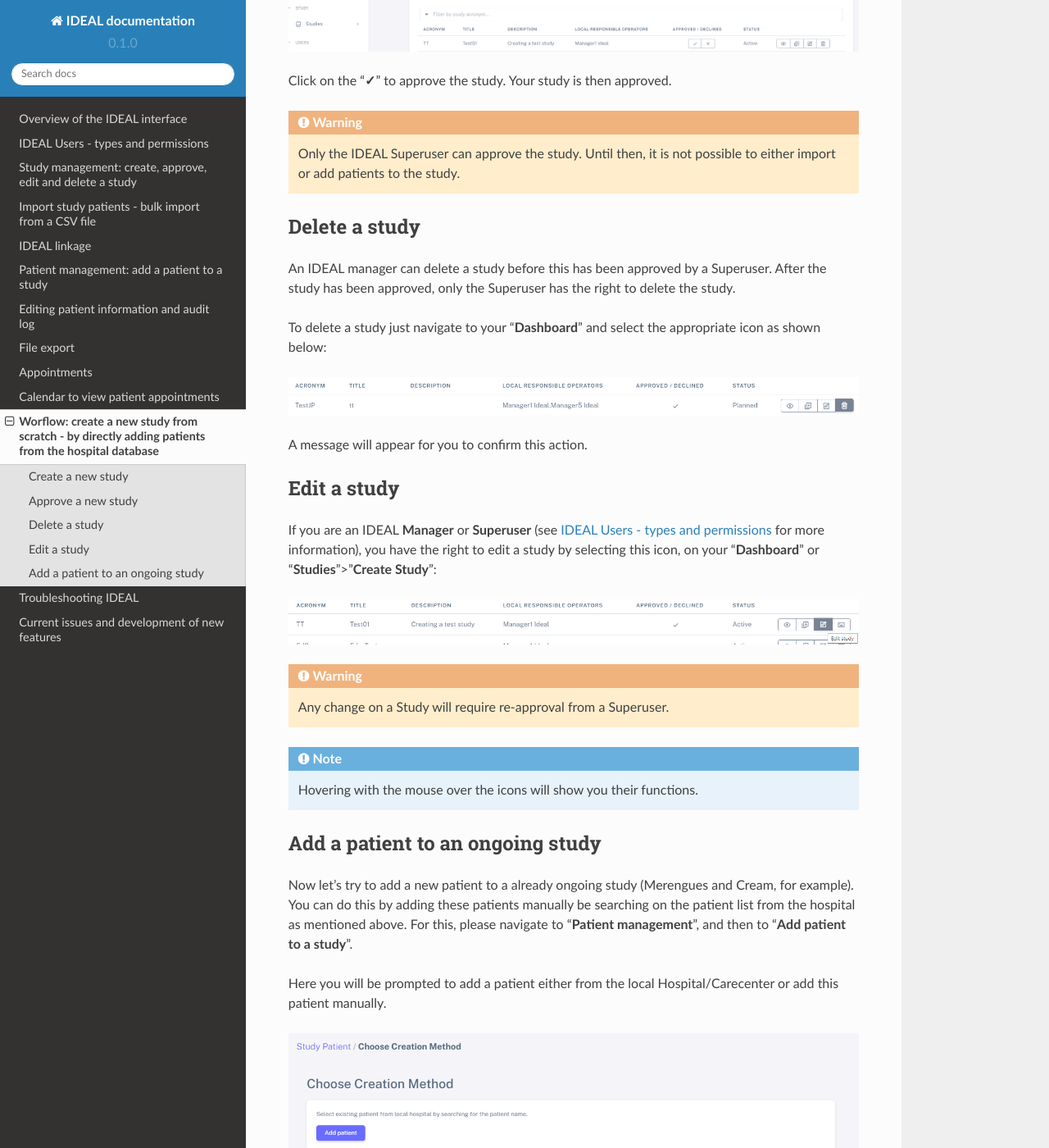
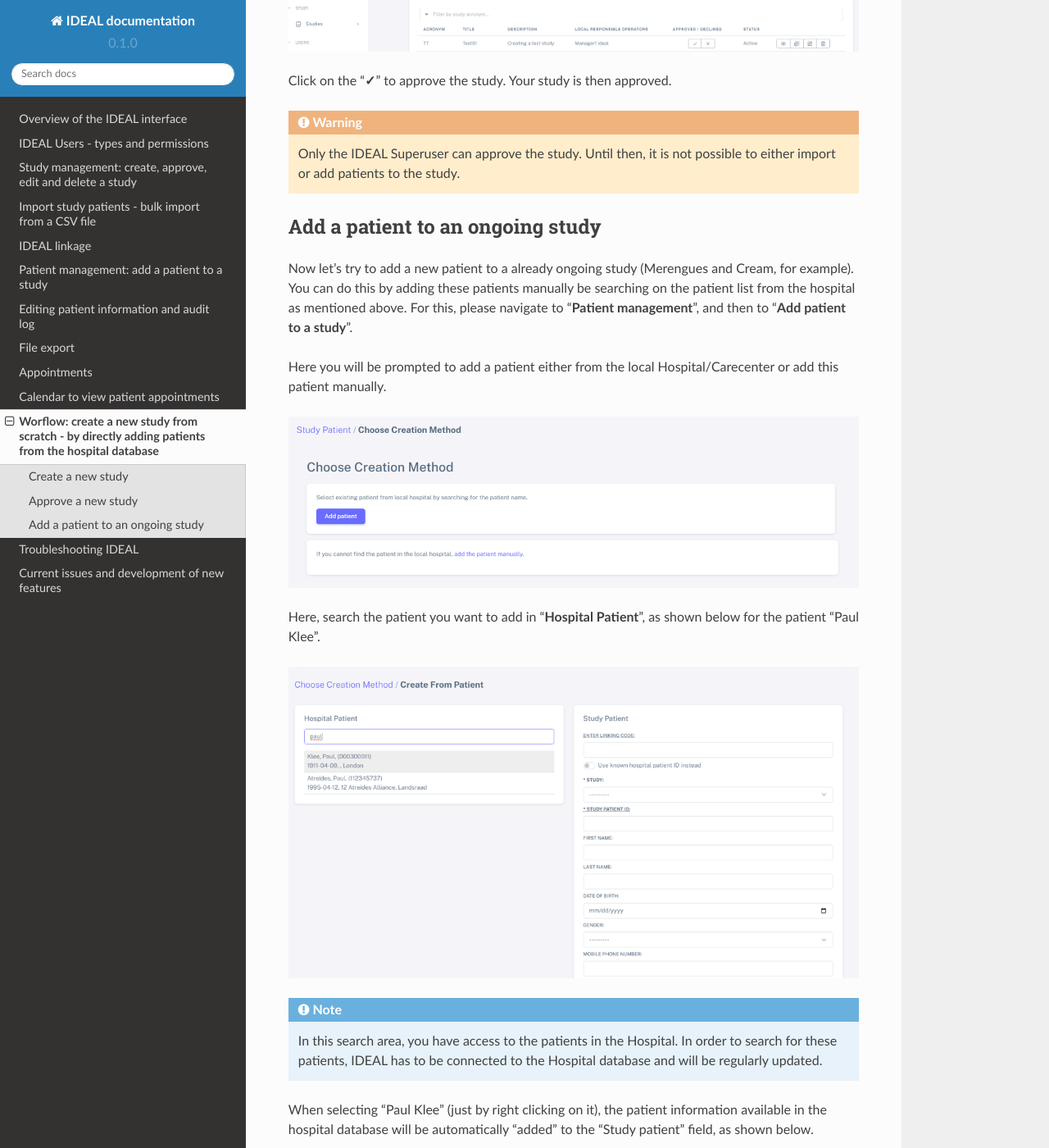
Before and after one commit to Nynuphar/IDEAL-doc, a Sphinx documentation site: the page built from docs/source/newstudyhospitaldb.rst, in a window 1280 px wide and 1400 px high, scrolled down 2110 px. Shown: the whole window at 82% size. Built offline with Sphinx 7.4.7 and the Read the Docs theme 2.0.0, drawn with Linux system fonts in a browser that asks for light colours; pages that are not in the unit, such as notebooks, are missing from menus.

Commit message:
Update newstudyhospitaldb.rst

```diff
--- a/docs/source/newstudyhospitaldb.rst
+++ b/docs/source/newstudyhospitaldb.rst
@@ -50,31 +50,6 @@ Click on the "**✓**" to approve the study. Your study is then approved.
 
 .. warning:: Only the IDEAL Superuser can approve the study. Until then, it is not possible to either import or add patients to the study.
 
-Delete a study
-********************
-
-An IDEAL manager can delete a study before this has been approved by a Superuser. After the study has been approved, only the Superuser has the right to delete the study.
-
-To delete a study just navigate to your "**Dashboard**" and select the appropriate icon as shown below:
-
-.. image:: DeleteStudy.png
-
-A message will appear for you to confirm this action.
-
-Edit a study
-********************
-
-If you are an IDEAL **Manager** or **Superuser** (see :doc:`users` for more information), you have the right to edit a study by selecting this icon, on your "**Dashboard**" or "**Studies**">"**Create Study**":
-
-
-.. image:: EditStudy.png
-
-
-.. warning::
-   Any change on a Study will require re-approval from a Superuser.
-
-.. note:: Hovering with the mouse over the icons will show you their functions.
-
 Add a patient to an ongoing study
 **************************************
 
```
